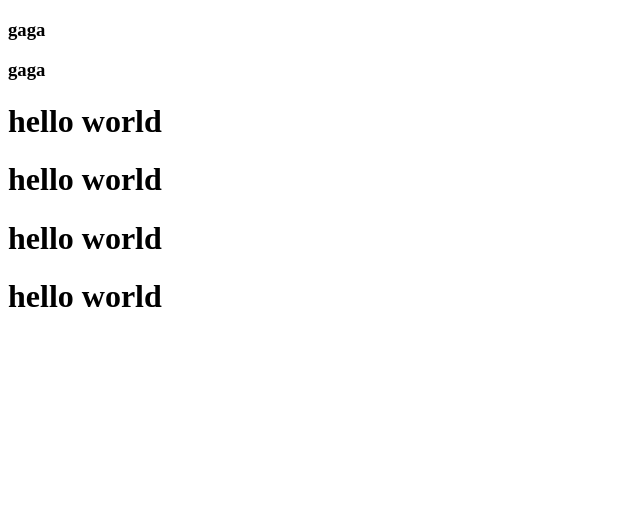
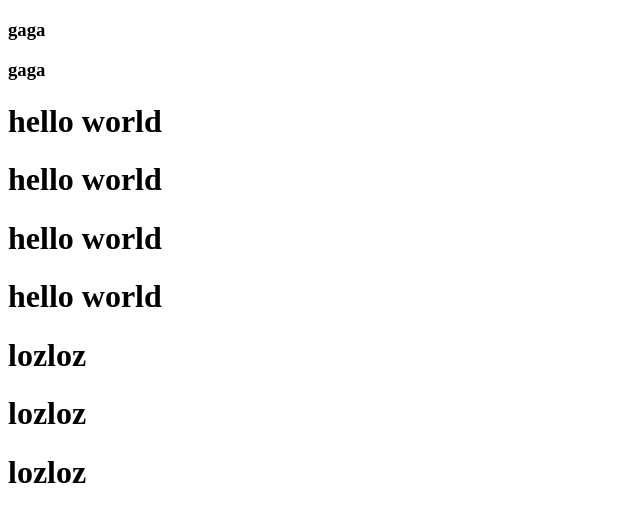
Before and after one commit to NBTailee/test101, a plain HTML site: page gay.html in a window 1280 px wide. Shown: the whole page, without its empty margins (0-640 px from the left). Drawn offline with Linux system fonts and the light colour scheme.

Commit message:
Update gay.html

```diff
--- a/gay.html
+++ b/gay.html
@@ -13,6 +13,12 @@
     <h1>hello world</h1>
     <h1>hello world</h1>
     <h1>hello world</h1>
+
+    <div>
+      <h1>lozloz</h1>
+    </div>
+    <h1>lozloz</h1>
+    <h1>lozloz</h1>
   </body>
 </html>
 <!-- dasdasdasdasdasdas -->
```
